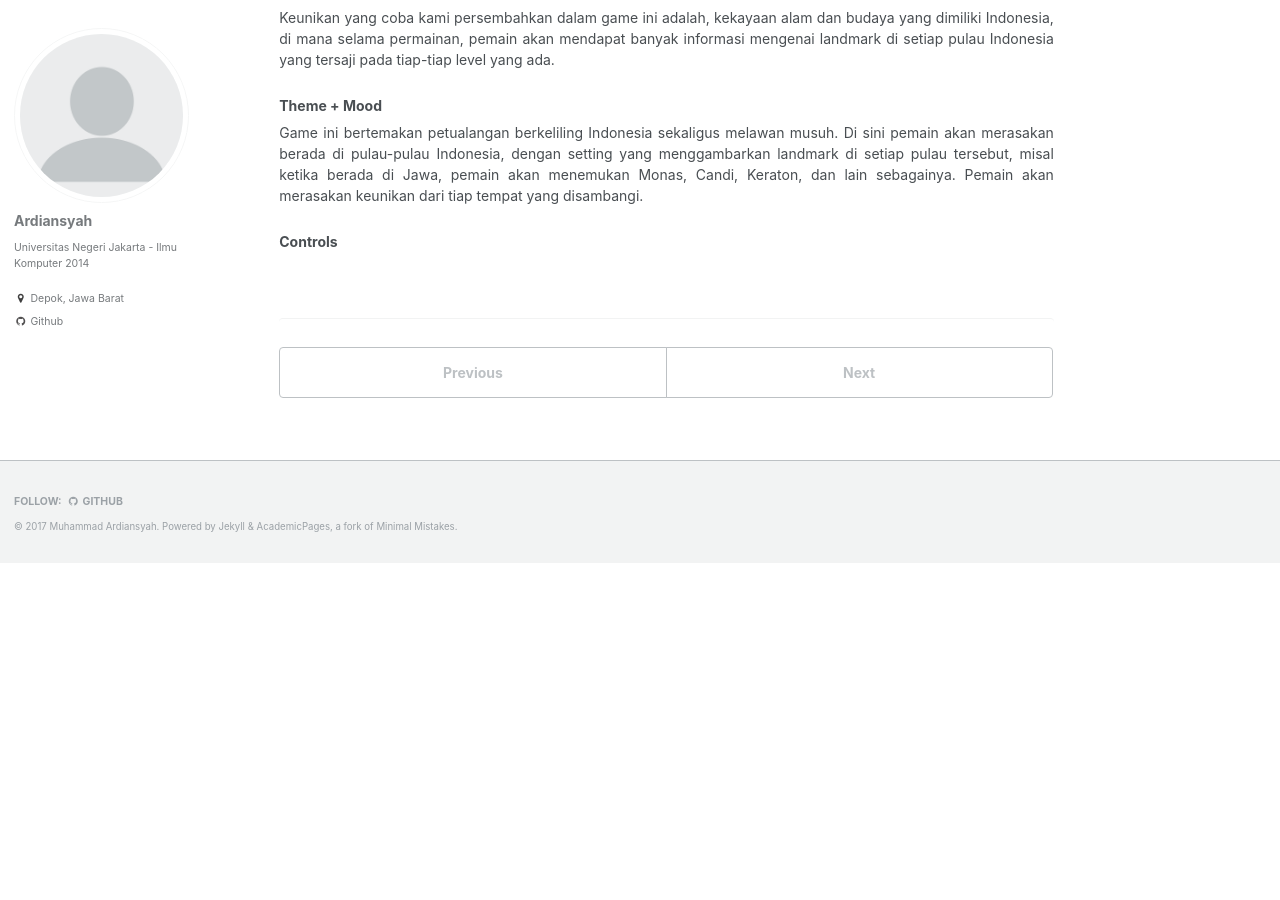
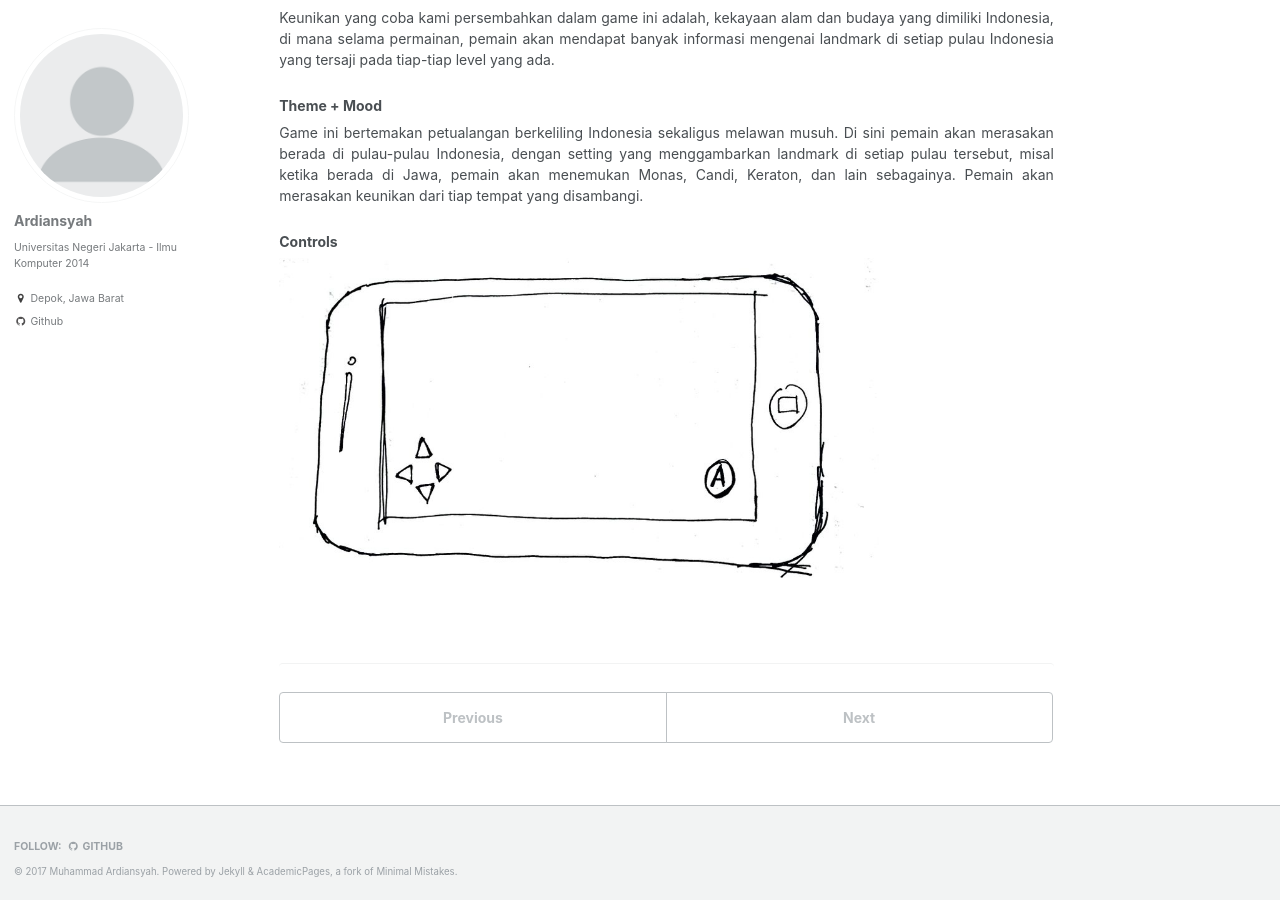
Before and after one commit to ardiansyah97/ardiansyah97.github.io, a Jekyll site: the page built from _blog/one-page-design.md, in a window 1280 px wide and 900 px high, scrolled down 1170 px. Built offline with Jekyll 4.4.1, drawn with Linux system fonts in a browser that asks for light colours; before the commit the page ends 1733 px from its top, so only the background shows below that.

Commit message:
add image hw3

```diff
--- a/_blog/one-page-design.md
+++ b/_blog/one-page-design.md
@@ -46,5 +46,6 @@ collection: blog
 
 <h3>Controls</h3>
 	<p align="justify">
+		<img src="/images/controller.jpeg" width="600px" height="400px">
 	</p>
 </div>
```
Also changed, not shown: images/controller.jpeg (added).
